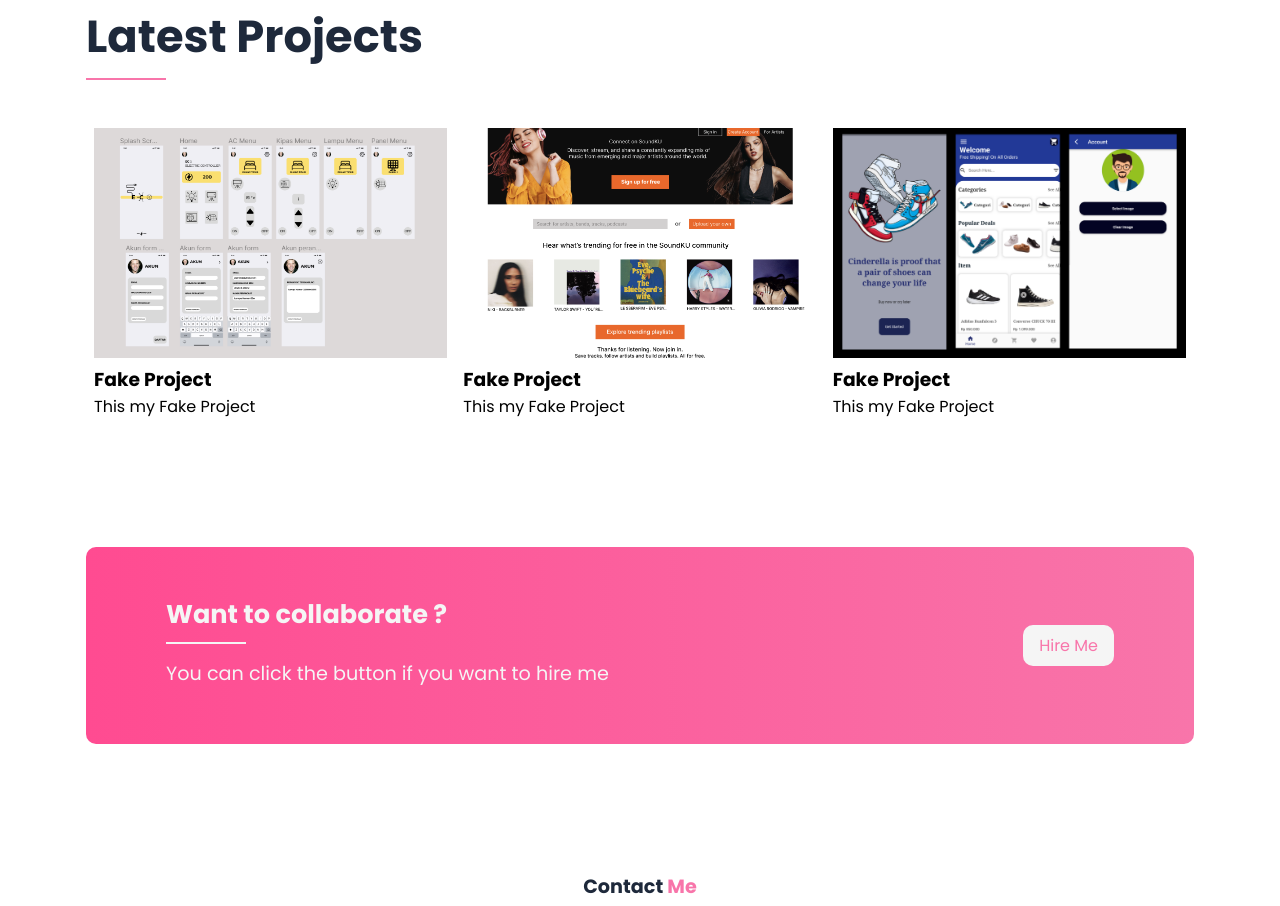
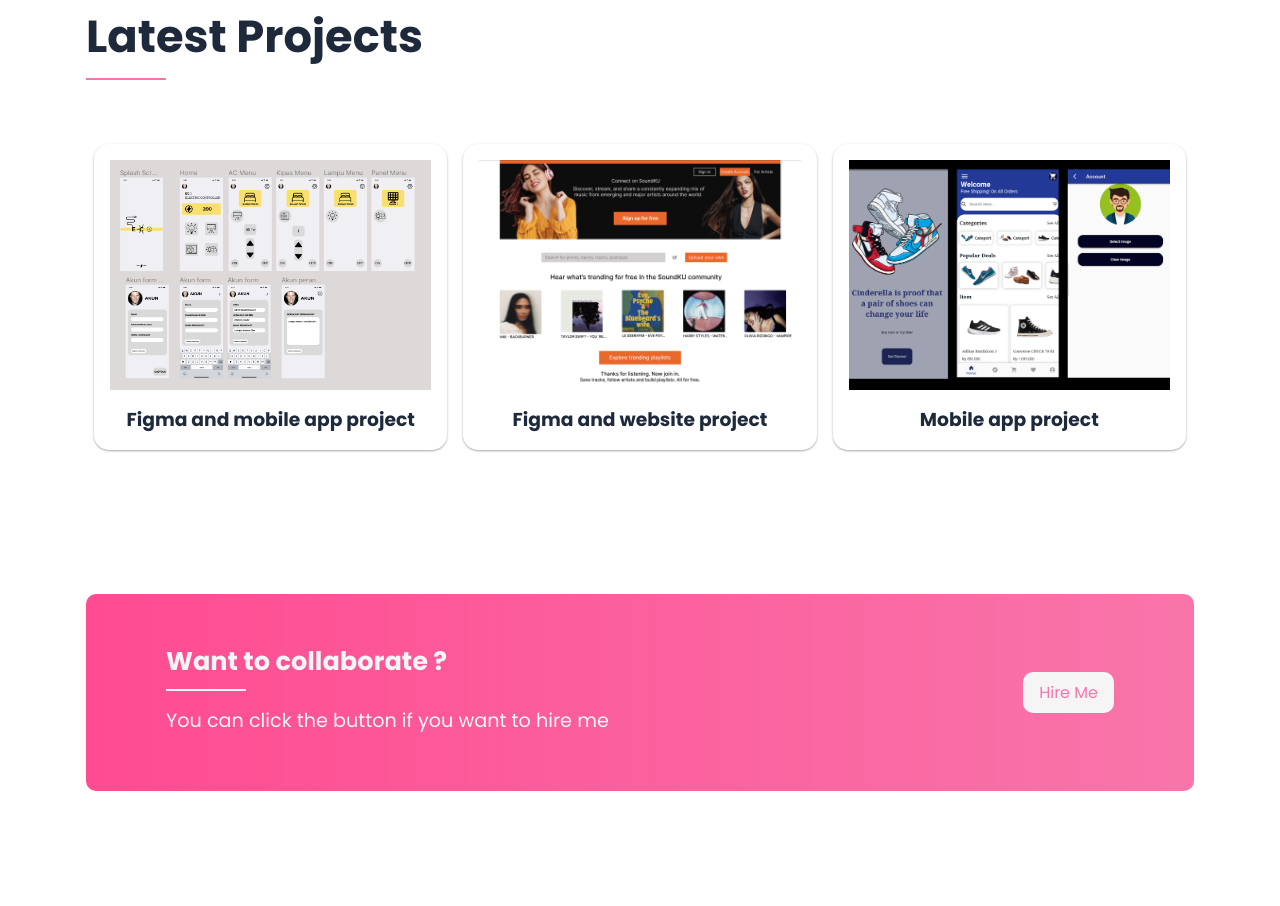
Before and after one commit to Alvinn500/inastTsabita, a plain HTML site: page index.html in a window 1280 px wide. Shown: the part 1233-2139 px from the top of the page. Drawn offline with Linux system fonts and the light colour scheme.

Commit message:
change: project

```diff
--- a/assets/css/style.css
+++ b/assets/css/style.css
@@ -301,11 +301,15 @@ main {
     display: flex;
     justify-content: center;
     overflow-x: scroll;
+    padding-block: 1rem;
 }
 
 .portofolio-section .projects-wrap .card {
     width: 400px;
     margin-inline: .5rem;
+    box-shadow: rgba(0, 0, 0, 0.12) 0px 1px 3px, rgba(0, 0, 0, 0.24) 0px 1px 2px;
+    padding: 1rem;
+    border-radius: 15px;
 }
 
 .portofolio-section .projects-wrap .card .card-img{
@@ -313,6 +317,12 @@ main {
     height: 230px;
     object-fit: cover;
     transform: 30ms ease-in-out;
+    margin-bottom: .5rem;
+}
+
+.portofolio-section .projects-wrap .card h3 {
+    text-align: center;
+    color: var(--font-black-color);
 }
 
 /* Colab Styling */
--- a/index.html
+++ b/index.html
@@ -90,18 +90,15 @@
                 <div class="projects-wrap">
                     <div class="card">
                         <img src="assets/img/fake-project.png" alt="fake-project" class="card-img">
-                        <h3>Fake Project</h3>
-                        <p>This my Fake Project</p>
+                        <h3>Figma and mobile app project</h3>
                     </div>
                     <div class="card">
                         <img src="assets/img/fake-project-2.png" alt="fake-project" class="card-img">
-                        <h3>Fake Project</h3>
-                        <p>This my Fake Project</p>
+                        <h3>Figma and website project</h3>
                     </div>
                     <div class="card">
                         <img src="assets/img/fake-project-3.jpg" alt="fake-project" class="card-img">
-                        <h3>Fake Project</h3>
-                        <p>This my Fake Project</p>
+                        <h3>Mobile app project</h3>
                     </div>
                 </div>
             </section>
```
